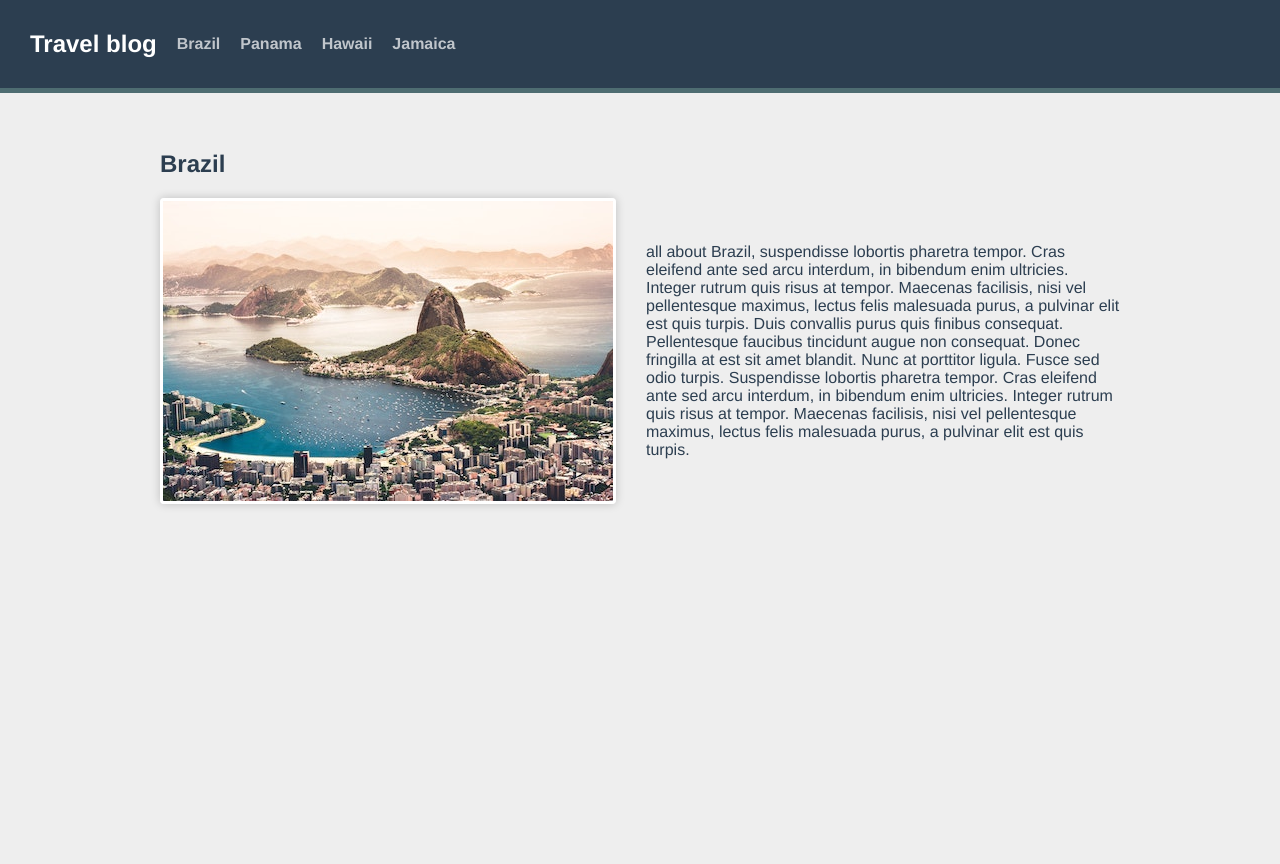
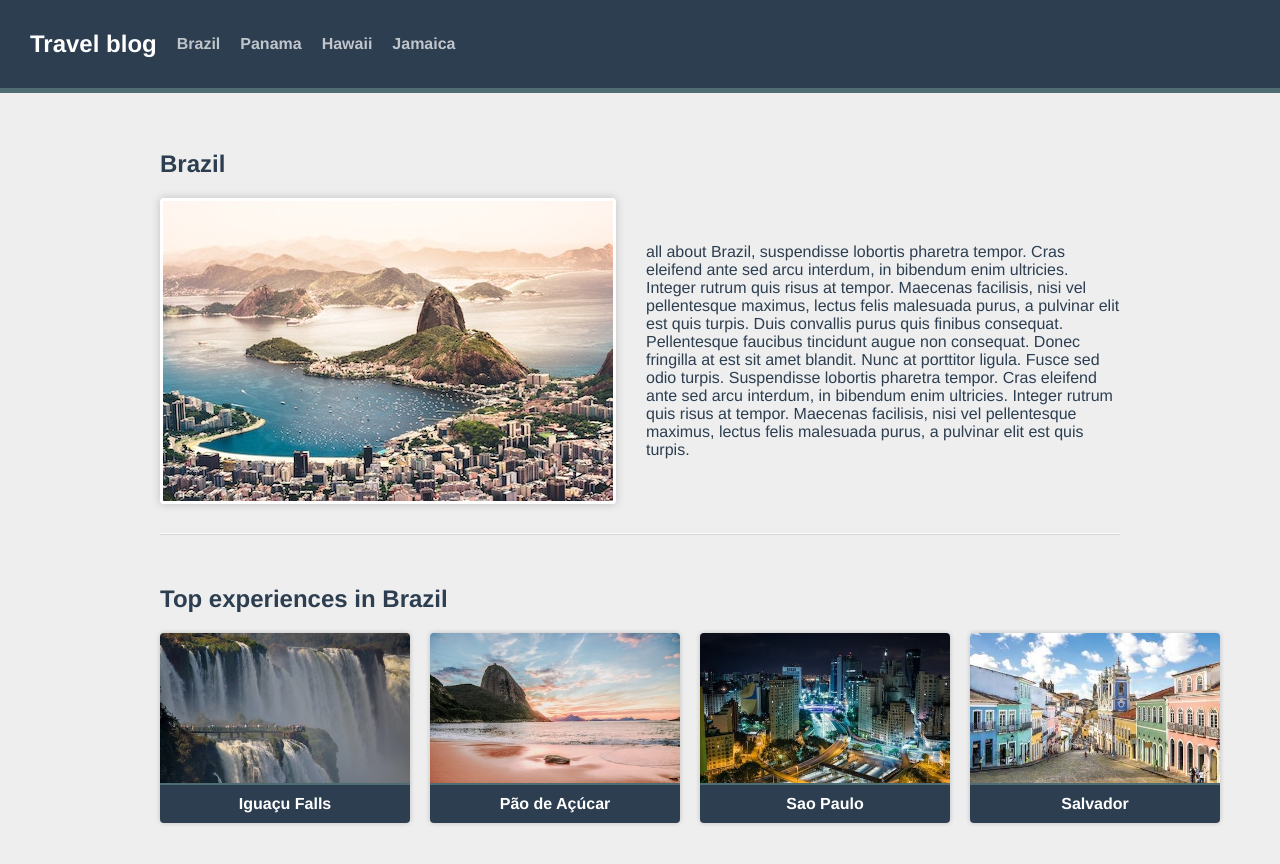
Before and after one commit to shampansky/vue-router-course, a Vue app: page /destination/1/1 in a window 1280 px wide. Shown: the top 864 px of the page. Before the commit the page ends 800 px from the top, so only its background shows below. Built offline with nearby package versions, Linux system fonts and the light colour scheme.

Commit message:
Добавление Experience Cards

```diff
--- /dev/null
+++ b/src/components/ExperienceCard.vue
@@ -0,0 +1,17 @@
+<template>
+  <div class="card">
+    <img :src="`/images/${experience.image}`" :alt="experience.name" />
+    <span class="card__text">
+      {{ experience.name }}
+    </span>
+  </div>
+</template>
+
+<script setup>
+  defineProps({
+    experience: {
+      type: Object,
+      required: true,
+    }
+  })
+</script>
--- a/src/router/index.js
+++ b/src/router/index.js
@@ -1,5 +1,6 @@
 import { createRouter, createWebHistory } from 'vue-router'
 import HomeView from '../views/HomeView.vue'
+import ExperienceShow from '@/views/ExperienceShow.vue'
 
 const routes = [
   {
@@ -9,9 +10,15 @@
   },
   {
     path: '/destination/:id/:slug',
-    name:'destination.show',
+    name: 'destination.show',
     component: () => import('@/views/DestinationShow.vue'),
-    props: route => ({id: parseInt(route.params.id)}),
+    props: route => ({...route.params, id: parseInt(route.params.id)}),
+  },
+  {
+    path: '/destination/:id/:slug/:experienceSlug',
+    name: 'experience.show',
+    component: () => import('@/views/ExperienceShow.vue'),
+    props: route => ({...route.params, id: parseInt(route.params.id)}),
   }
 ]
 
--- a/src/views/DestinationShow.vue
+++ b/src/views/DestinationShow.vue
@@ -6,10 +6,23 @@
       <p>{{ destination.description }}</p>
     </div>
 </section>
+  <section class="experiences">
+    <h2>Top experiences in {{ destination.name }}</h2>
+    <div class="cards">
+      <RouterLink
+        :to="{name: 'experience.show', params: {experienceSlug: experience.slug}}"
+        v-for="experience in destination.experiences"
+        :key="experience.slug"
+      >
+        <ExperienceCard :experience="experience" />
+      </RouterLink>
+    </div>
+  </section>
 </template>
 
 <script setup>
 import sourceData from '@/data.json'
+import ExperienceCard from '@/components/ExperienceCard.vue'
 // import { useRoute } from 'vue-router'
 import { computed } from 'vue'
 
--- /dev/null
+++ b/src/views/ExperienceShow.vue
@@ -0,0 +1,31 @@
+<template>
+  <section>
+    <h1>{{ experience.name }}</h1>
+    <img :src="`/images/${experience.image}`" :alt="experience.name" />
+    <p>{{ experience.description }}</p>
+  </section>
+</template>
+
+<script setup>
+import { computed } from 'vue'
+  import sourceData from '@/data.json'
+
+  const props = defineProps({
+    id: {
+      type: Number,
+      required: true,
+    },
+    experienceSlug: {
+      type: String,
+      required: true,
+    }
+  })
+
+  const destination = computed(() => {
+    return sourceData.destinations.find(destination => destination.id === props.id)
+  })
+
+  const experience = computed(() => {
+    return destination.value.experiences.find(experience => experience.slug === props.experienceSlug)
+  })
+</script>
```
